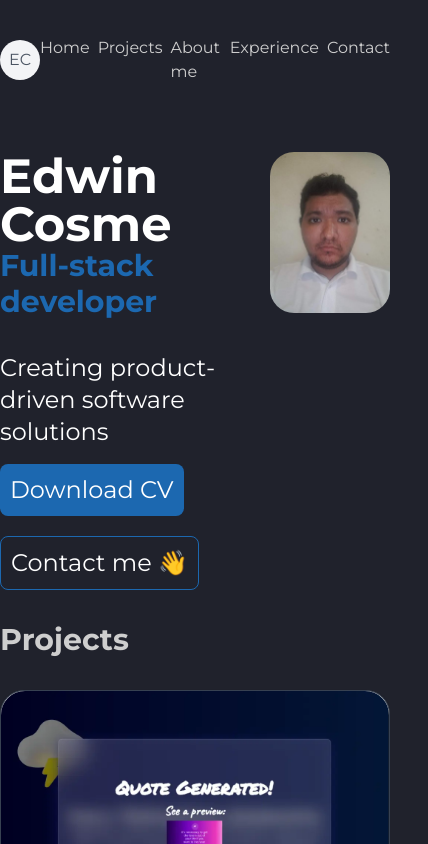
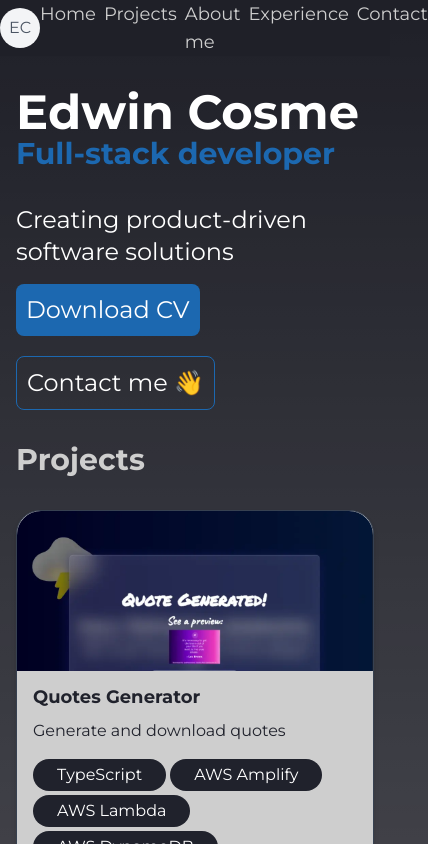
Before and after one commit to adriancosme/portfolio, a Next.js app: page / in a window 390 px wide. Shown: the top 844 px of the page, 428 px wide, since content can reach past the window. Built offline with nearby package versions, Linux system fonts and the light colour scheme.

Commit message:
fix: styles

```diff
--- a/src/components/header.tsx
+++ b/src/components/header.tsx
@@ -9,9 +9,9 @@ type HeaderPropsType = {
 
 export const HeaderComponent = ({ pages }: HeaderPropsType): JSX.Element => {
   return (
-    <header className="flex bg-[#20222C]">
+    <header className="flex bg-[#1f2028] w-full">
       <div className="max-w-md mx-auto container lg:max-w-5xl">
-        <section className="flex items-center justify-between min-h-[7.5rem]">
+        <section className="flex items-center justify-between">
           <Link href="/">
             <div className="relative inline-flex items-center justify-center w-10 h-10 overflow-hidden bg-gray-100 rounded-full dark:bg-gray-600">
               <span className="font-medium text-gray-600 dark:text-gray-300">
@@ -23,7 +23,7 @@ export const HeaderComponent = ({ pages }: HeaderPropsType): JSX.Element => {
             {pages.map((page) => {
               return (
                 <Link
-                  className="text-[#CECECE] hover:text-[#1C68B0] hover:underline"
+                  className="block text-lg font-medium text-[#CECECE] hover:text-white hover:underline decoration-from-font focus:text-white focus:outline-none underline-offset-8"
                   key={page.name}
                   href={`${page.to}`}
                 >
--- a/src/pages/_document.tsx
+++ b/src/pages/_document.tsx
@@ -13,7 +13,7 @@ export default function Document() {
           data-website-id="2b36c498-86c2-4b60-98dc-6b614ccca5e8"
         />
       </Head>
-      <body className="bg-[#20222C] scroll-smooth">
+      <body className="bg-[#1f2028] scroll-smooth">
         <Header pages={HeaderPagesData} />
         <Main />
         <NextScript />
--- a/src/pages/index.tsx
+++ b/src/pages/index.tsx
@@ -27,7 +27,7 @@ export default function Home() {
           key="description"
         />
       </Head>
-      <main className="flex min-h-screen flex-col py-8 bg-[#20222C]">
+      <main className="flex flex-col items-center w-full px-4 xl:px-0 max-w-xl xl:max-w-4xl mx-auto py-8">
         <section id="home" className="max-w-md mx-auto container lg:max-w-5xl">
           <div className="flex justify-between">
             <div className="max-w-2xl text-left">
@@ -54,7 +54,7 @@ export default function Home() {
                 />
               </div>
             </div>
-            <div className="block w-auto h-auto">
+            <div className="w-auto h-auto hidden md:block">
               <section className="overflow-hidden rounded-3xl relative bg-white">
                 <Image
                   src="/photo.jpg"
```
Also changed, not shown: src/styles/globals.css (+6 -7 lines).
